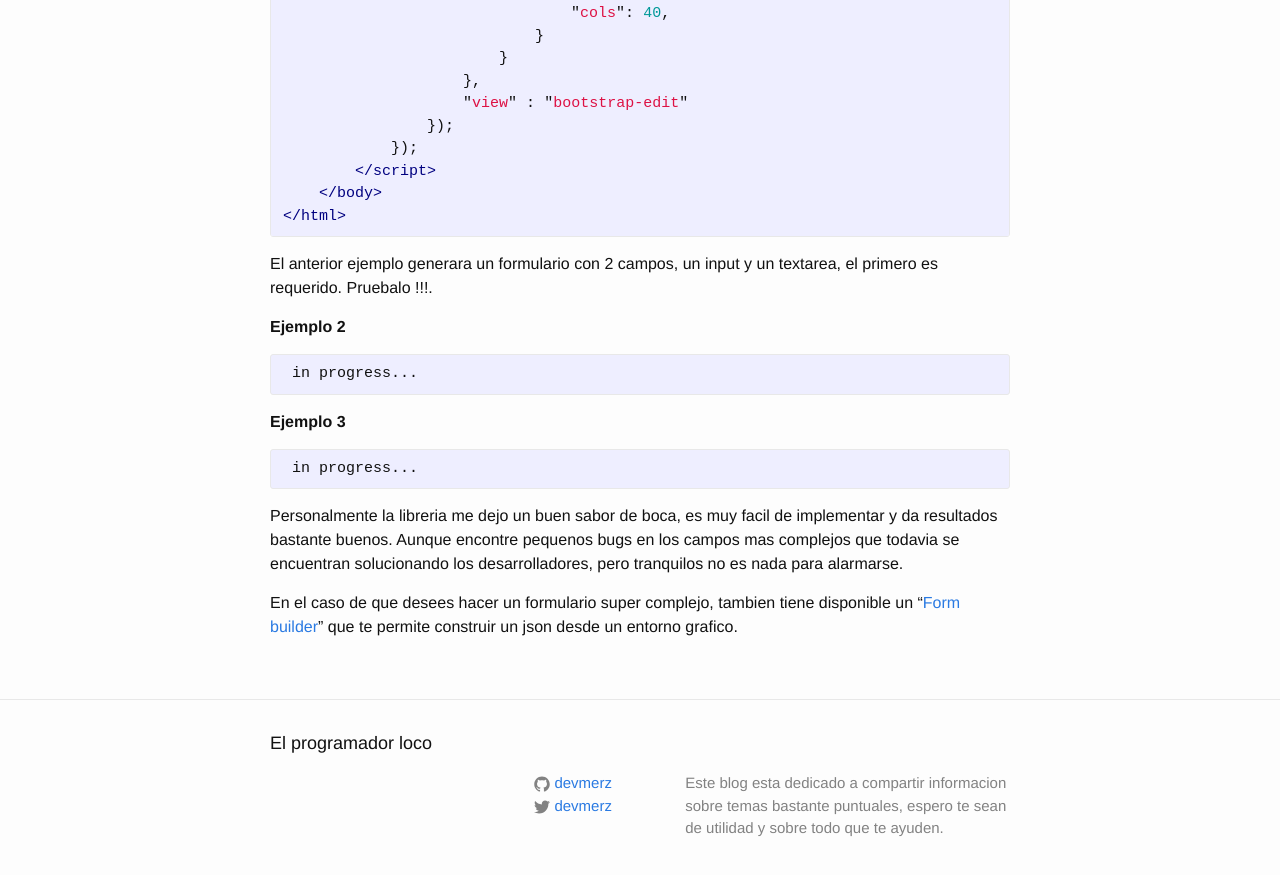
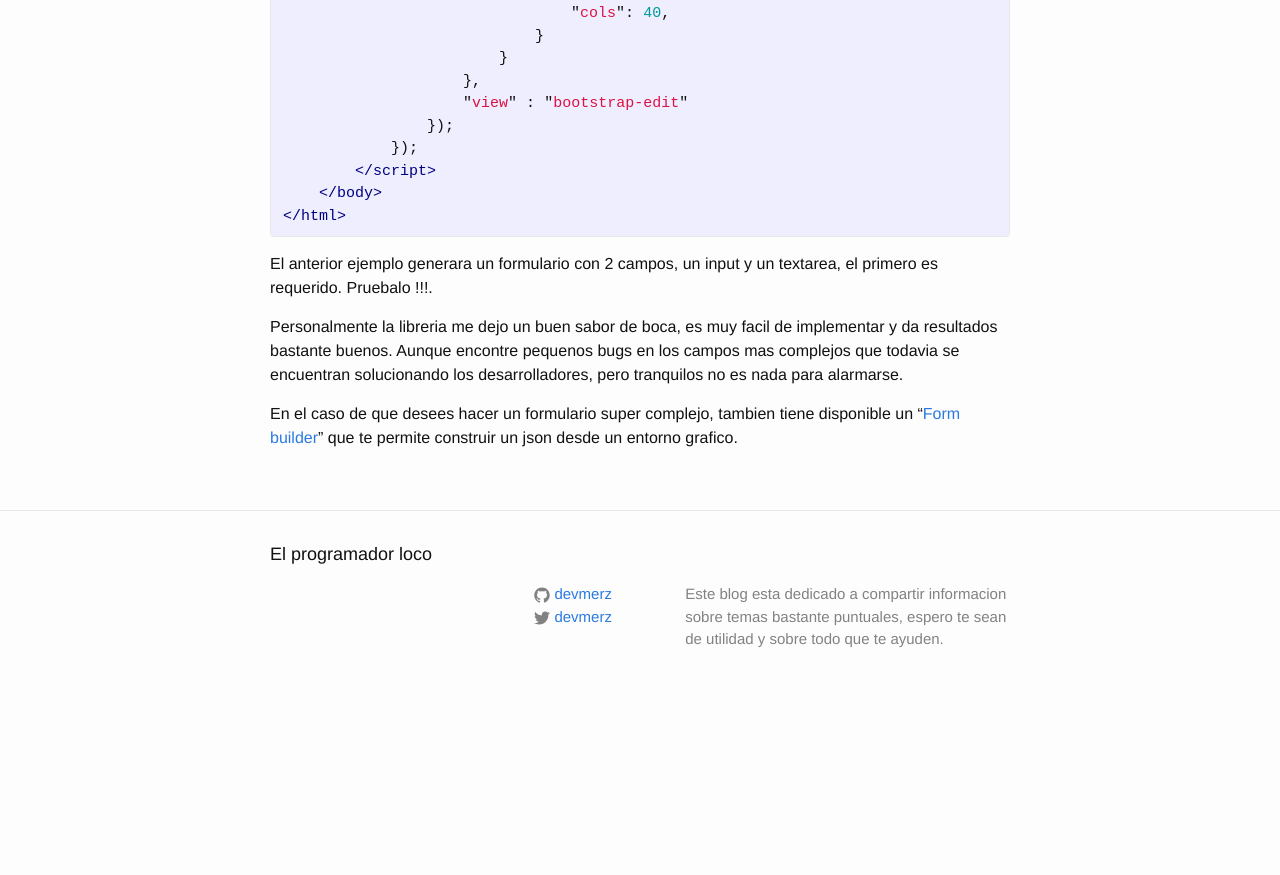
Before and after one commit to devmerz/devmerz.github.io, a Jekyll site: the page built from _posts/2016-08-22-alpacajs-crea-formularios-a-partir-de-un-json.markdown, in a window 1280 px wide and 900 px high, scrolled down 1832 px. Shown: the top 875 px of the window. Built offline with Jekyll 4.4.1, drawn with Linux system fonts in a browser that asks for light colours; comment, search, counter and statistics services are not loaded; after the commit the page ends 2543 px from its top, so only the background shows below that.

Commit message:
Remove example 2,3 from Alpacajs

```diff
--- a/_posts/2016-08-22-alpacajs-crea-formularios-a-partir-de-un-json.markdown
+++ b/_posts/2016-08-22-alpacajs-crea-formularios-a-partir-de-un-json.markdown
@@ -91,15 +91,6 @@ En los siguientes ejemplos hago uso de las librerias requeridas a travez de CDN,
 {% endhighlight %}
 El anterior ejemplo generara un formulario con 2 campos, un input y un textarea, el primero es requerido. Pruebalo !!!.
 
-**Ejemplo 2**
-{% highlight html %}
- in progress...
-{% endhighlight %}
-**Ejemplo 3**
-{% highlight html %}
- in progress...
-{% endhighlight %}
-
 
 Personalmente la libreria me dejo un buen sabor de boca, es muy facil de implementar y da resultados bastante buenos. Aunque encontre pequenos bugs en los campos mas complejos que todavia se encuentran solucionando los desarrolladores, pero tranquilos no es nada para alarmarse.
 
```
